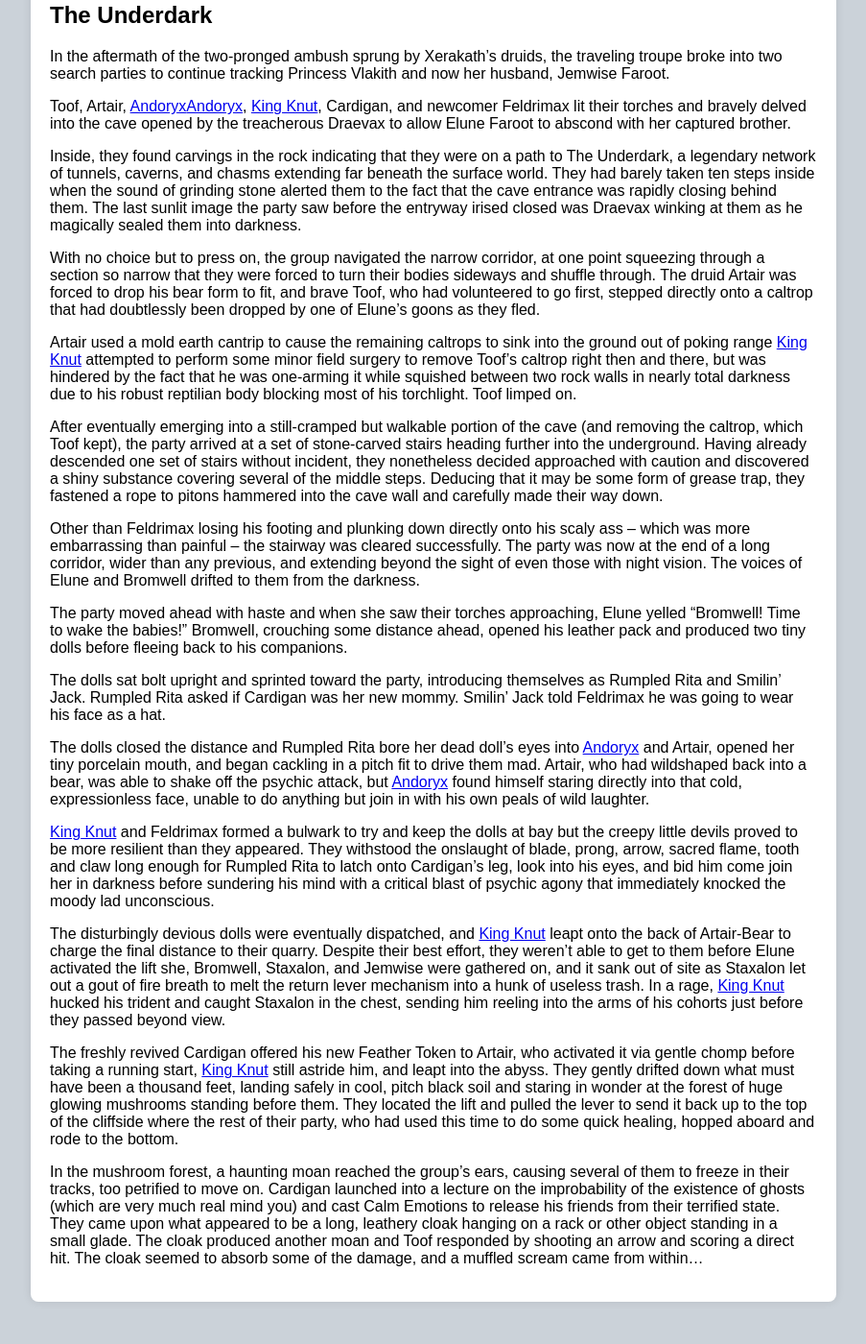
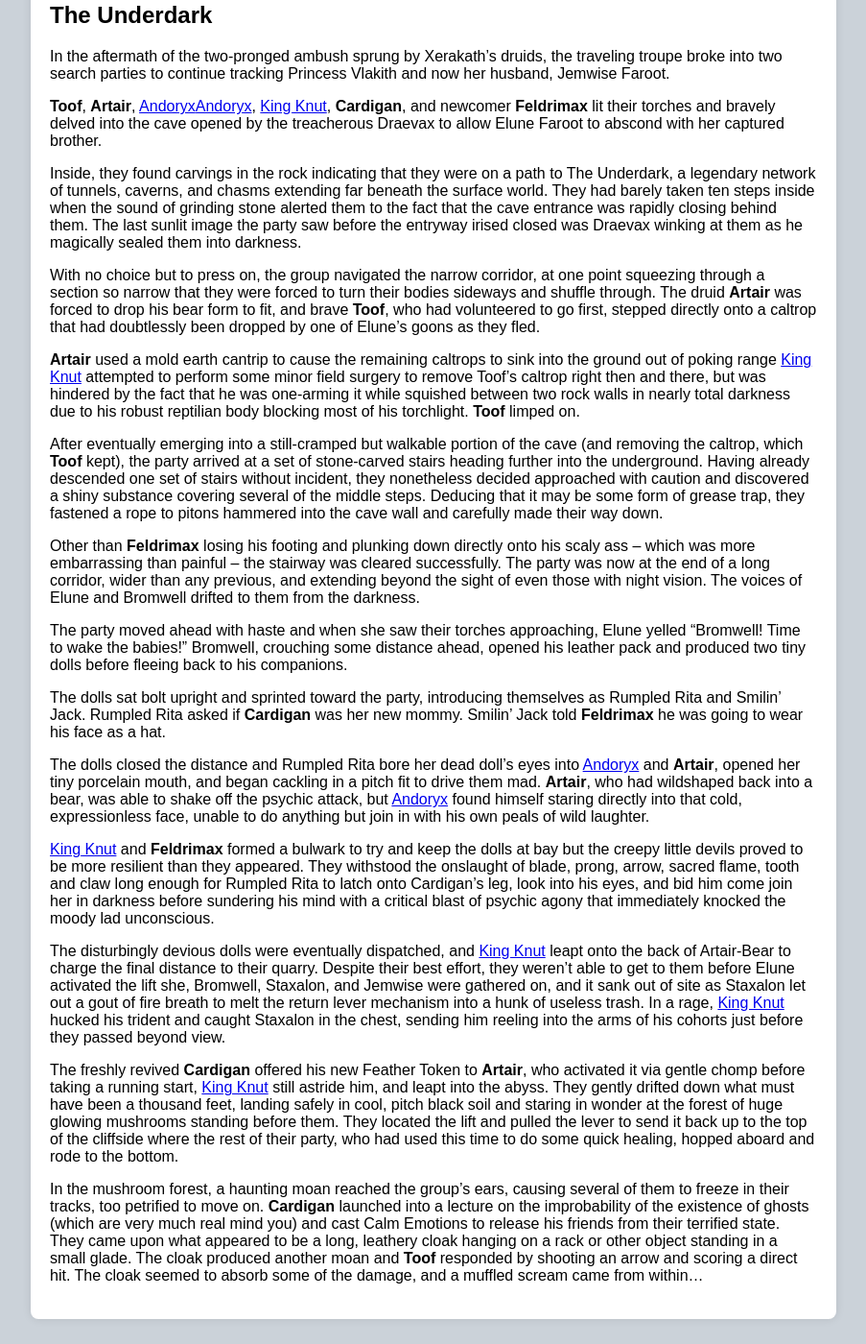
Before and after one commit to pragma-turner/tavernsandtales, a Jekyll site: the page built from _posts/2024-01-30-season-2-session-3.md, in a window 1280 px wide and 1400 px high, scrolled down 2834 px. Shown: the whole window at 96% size, without its empty margins (188-1091 px from the left). Built offline with Jekyll 4.4.1, drawn with Linux system fonts in a browser that asks for light colours.

```diff
--- a/_posts/2024-01-30-season-2-session-3.md
+++ b/_posts/2024-01-30-season-2-session-3.md
@@ -57,28 +57,28 @@ As the battle seems to be turning, twin roars are heard from the trees as a mass
 # The Underdark <a name="underdark"></a>
 In the aftermath of the two-pronged ambush sprung by Xerakath’s druids, the traveling troupe broke into two search parties to continue tracking Princess Vlakith and now her husband, Jemwise Faroot.
 
-Toof, Artair, [Andoryx]({% link _characters/andoryx-lukather.md %})<a href="https://tavernsandtales.com/characters/andoryx-lukather">Andoryx</a>, <a href="https://tavernsandtales.com/characters/king-knut">King Knut</a>, Cardigan, and newcomer Feldrimax lit their torches and bravely delved into the cave opened by the treacherous Draevax to allow Elune Faroot to abscond with her captured brother.
+**Toof**, **Artair**, [Andoryx]({% link _characters/andoryx-lukather.md %})<a href="https://tavernsandtales.com/characters/andoryx-lukather">Andoryx</a>, <a href="https://tavernsandtales.com/characters/king-knut">King Knut</a>, **Cardigan**, and newcomer **Feldrimax** lit their torches and bravely delved into the cave opened by the treacherous Draevax to allow Elune Faroot to abscond with her captured brother.
 
 Inside, they found carvings in the rock indicating that they were on a path to The Underdark, a legendary network of tunnels, caverns, and chasms extending far beneath the surface world. They had barely taken ten steps inside when the sound of grinding stone alerted them to the fact that the cave entrance was rapidly closing behind them. The last sunlit image the party saw before the entryway irised closed was Draevax winking at them as he magically sealed them into darkness.
 
-With no choice but to press on, the group navigated the narrow corridor, at one point squeezing through a section so narrow that they were forced to turn their bodies sideways and shuffle through. The druid Artair was forced to drop his bear form to fit, and brave Toof, who had volunteered to go first, stepped directly onto a caltrop that had doubtlessly been dropped by one of Elune’s goons as they fled.
+With no choice but to press on, the group navigated the narrow corridor, at one point squeezing through a section so narrow that they were forced to turn their bodies sideways and shuffle through. The druid **Artair** was forced to drop his bear form to fit, and brave **Toof**, who had volunteered to go first, stepped directly onto a caltrop that had doubtlessly been dropped by one of Elune’s goons as they fled.
 
-Artair used a mold earth cantrip to cause the remaining caltrops to sink into the ground out of poking range <a href="https://tavernsandtales.com/characters/king-knut">King Knut</a> attempted to perform some minor field surgery to remove Toof’s caltrop right then and there, but was hindered by the fact that he was one-arming it while squished between two rock walls in nearly total darkness due to his robust reptilian body blocking most of his torchlight. Toof limped on.
+**Artair** used a mold earth cantrip to cause the remaining caltrops to sink into the ground out of poking range <a href="https://tavernsandtales.com/characters/king-knut">King Knut</a> attempted to perform some minor field surgery to remove Toof’s caltrop right then and there, but was hindered by the fact that he was one-arming it while squished between two rock walls in nearly total darkness due to his robust reptilian body blocking most of his torchlight. **Toof** limped on.
 
-After eventually emerging into a still-cramped but walkable portion of the cave (and removing the caltrop, which Toof kept), the party arrived at a set of stone-carved stairs heading further into the underground. Having already descended one set of stairs without incident, they nonetheless decided approached with caution and discovered a shiny substance covering several of the middle steps. Deducing that it may be some form of grease trap, they fastened a rope to pitons hammered into the cave wall and carefully made their way down.
+After eventually emerging into a still-cramped but walkable portion of the cave (and removing the caltrop, which **Toof** kept), the party arrived at a set of stone-carved stairs heading further into the underground. Having already descended one set of stairs without incident, they nonetheless decided approached with caution and discovered a shiny substance covering several of the middle steps. Deducing that it may be some form of grease trap, they fastened a rope to pitons hammered into the cave wall and carefully made their way down.
 
-Other than Feldrimax losing his footing and plunking down directly onto his scaly ass – which was more embarrassing than painful – the stairway was cleared successfully. The party was now at the end of a long corridor, wider than any previous, and extending beyond the sight of even those with night vision. The voices of Elune and Bromwell drifted to them from the darkness.
+Other than **Feldrimax** losing his footing and plunking down directly onto his scaly ass – which was more embarrassing than painful – the stairway was cleared successfully. The party was now at the end of a long corridor, wider than any previous, and extending beyond the sight of even those with night vision. The voices of Elune and Bromwell drifted to them from the darkness.
 
 The party moved ahead with haste and when she saw their torches approaching, Elune yelled “Bromwell! Time to wake the babies!” Bromwell, crouching some distance ahead, opened his leather pack and produced two tiny dolls before fleeing back to his companions.
 
-The dolls sat bolt upright and sprinted toward the party, introducing themselves as Rumpled Rita and Smilin’ Jack. Rumpled Rita asked if Cardigan was her new mommy. Smilin’ Jack told Feldrimax he was going to wear his face as a hat.
+The dolls sat bolt upright and sprinted toward the party, introducing themselves as Rumpled Rita and Smilin’ Jack. Rumpled Rita asked if **Cardigan** was her new mommy. Smilin’ Jack told **Feldrimax** he was going to wear his face as a hat.
 
-The dolls closed the distance and Rumpled Rita bore her dead doll’s eyes into <a href="https://tavernsandtales.com/characters/andoryx-lukather">Andoryx</a> and Artair, opened her tiny porcelain mouth, and began cackling in a pitch fit to drive them mad. Artair, who had wildshaped back into a bear, was able to shake off the psychic attack, but <a href="https://tavernsandtales.com/characters/andoryx-lukather">Andoryx</a> found himself staring directly into that cold, expressionless face, unable to do anything but join in with his own peals of wild laughter.
+The dolls closed the distance and Rumpled Rita bore her dead doll’s eyes into <a href="https://tavernsandtales.com/characters/andoryx-lukather">Andoryx</a> and **Artair**, opened her tiny porcelain mouth, and began cackling in a pitch fit to drive them mad. **Artair**, who had wildshaped back into a bear, was able to shake off the psychic attack, but <a href="https://tavernsandtales.com/characters/andoryx-lukather">Andoryx</a> found himself staring directly into that cold, expressionless face, unable to do anything but join in with his own peals of wild laughter.
 
-<a href="https://tavernsandtales.com/characters/king-knut">King Knut</a> and Feldrimax formed a bulwark to try and keep the dolls at bay but the creepy little devils proved to be more resilient than they appeared. They withstood the onslaught of blade, prong, arrow, sacred flame, tooth and claw long enough for Rumpled Rita to latch onto Cardigan’s leg, look into his eyes, and bid him come join her in darkness before sundering his mind with a critical blast of psychic agony that immediately knocked the moody lad unconscious.
+<a href="https://tavernsandtales.com/characters/king-knut">King Knut</a> and **Feldrimax** formed a bulwark to try and keep the dolls at bay but the creepy little devils proved to be more resilient than they appeared. They withstood the onslaught of blade, prong, arrow, sacred flame, tooth and claw long enough for Rumpled Rita to latch onto Cardigan’s leg, look into his eyes, and bid him come join her in darkness before sundering his mind with a critical blast of psychic agony that immediately knocked the moody lad unconscious.
 
 The disturbingly devious dolls were eventually dispatched, and <a href="https://tavernsandtales.com/characters/king-knut">King Knut</a> leapt onto the back of Artair-Bear to charge the final distance to their quarry. Despite their best effort, they weren’t able to get to them before Elune activated the lift she, Bromwell, Staxalon, and Jemwise were gathered on, and it sank out of site as Staxalon let out a gout of fire breath to melt the return lever mechanism into a hunk of useless trash. In a rage, <a href="https://tavernsandtales.com/characters/king-knut">King Knut</a> hucked his trident and caught Staxalon in the chest, sending him reeling into the arms of his cohorts just before they passed beyond view.
 
-The freshly revived Cardigan offered his new Feather Token to Artair, who activated it via gentle chomp before taking a running start, <a href="https://tavernsandtales.com/characters/king-knut">King Knut</a> still astride him, and leapt into the abyss. They gently drifted down what must have been a thousand feet, landing safely in cool, pitch black soil and staring in wonder at the forest of huge glowing mushrooms standing before them. They located the lift and pulled the lever to send it back up to the top of the cliffside where the rest of their party, who had used this time to do some quick healing, hopped aboard and rode to the bottom.
+The freshly revived **Cardigan** offered his new Feather Token to **Artair**, who activated it via gentle chomp before taking a running start, <a href="https://tavernsandtales.com/characters/king-knut">King Knut</a> still astride him, and leapt into the abyss. They gently drifted down what must have been a thousand feet, landing safely in cool, pitch black soil and staring in wonder at the forest of huge glowing mushrooms standing before them. They located the lift and pulled the lever to send it back up to the top of the cliffside where the rest of their party, who had used this time to do some quick healing, hopped aboard and rode to the bottom.
 
-In the mushroom forest, a haunting moan reached the group’s ears, causing several of them to freeze in their tracks, too petrified to move on. Cardigan launched into a lecture on the improbability of the existence of ghosts (which are very much real mind you) and cast Calm Emotions to release his friends from their terrified state. They came upon what appeared to be a long, leathery cloak hanging on a rack or other object standing in a small glade. The cloak produced another moan and Toof responded by shooting an arrow and scoring a direct hit. The cloak seemed to absorb some of the damage, and a muffled scream came from within…
+In the mushroom forest, a haunting moan reached the group’s ears, causing several of them to freeze in their tracks, too petrified to move on. **Cardigan** launched into a lecture on the improbability of the existence of ghosts (which are very much real mind you) and cast Calm Emotions to release his friends from their terrified state. They came upon what appeared to be a long, leathery cloak hanging on a rack or other object standing in a small glade. The cloak produced another moan and **Toof** responded by shooting an arrow and scoring a direct hit. The cloak seemed to absorb some of the damage, and a muffled scream came from within…
```
Also changed, not shown: _posts/2024-01-23-season-2-session-2-kidnapped.md (+4 -4 lines), _posts/2024-02-06-season-2-session-4.md (+12 -12 lines), _posts/2024-02-13-season-2-session-5.md (+15 -3 lines), preprocess.py (+23 -13 lines).
